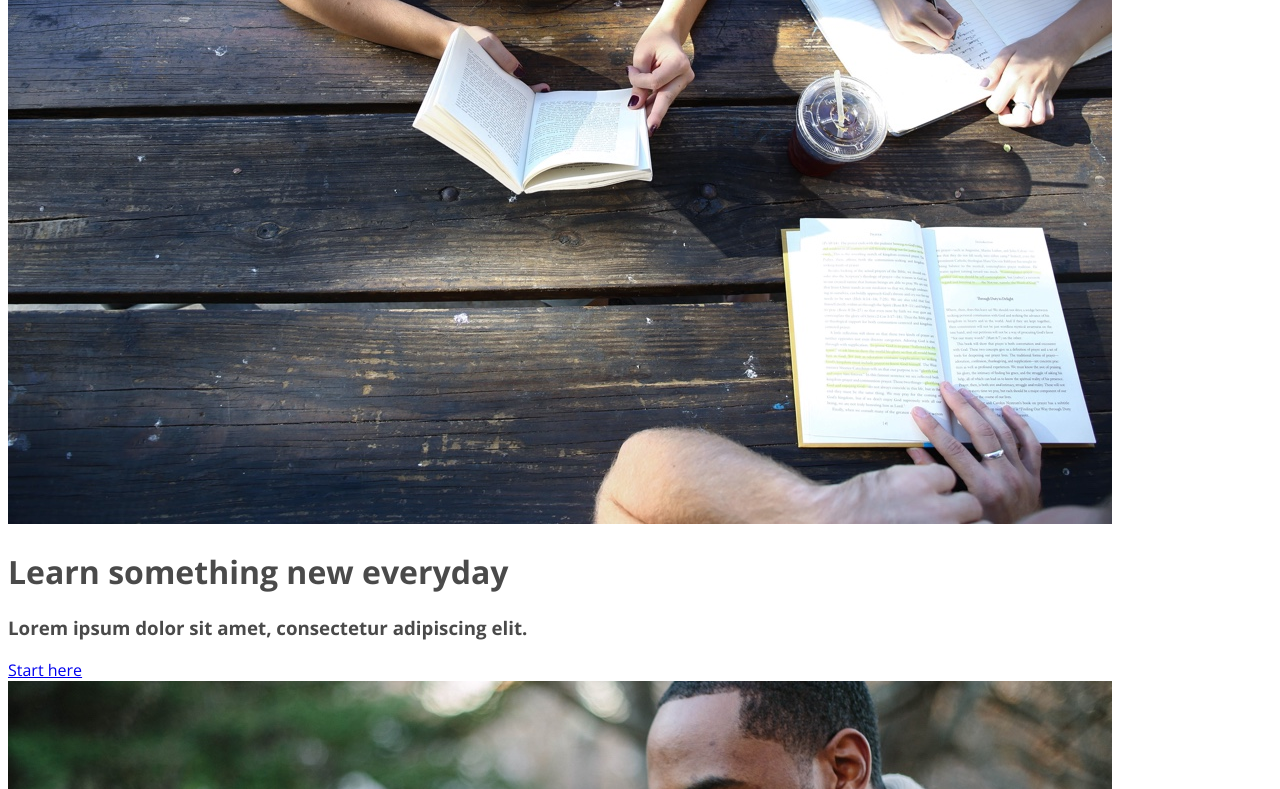
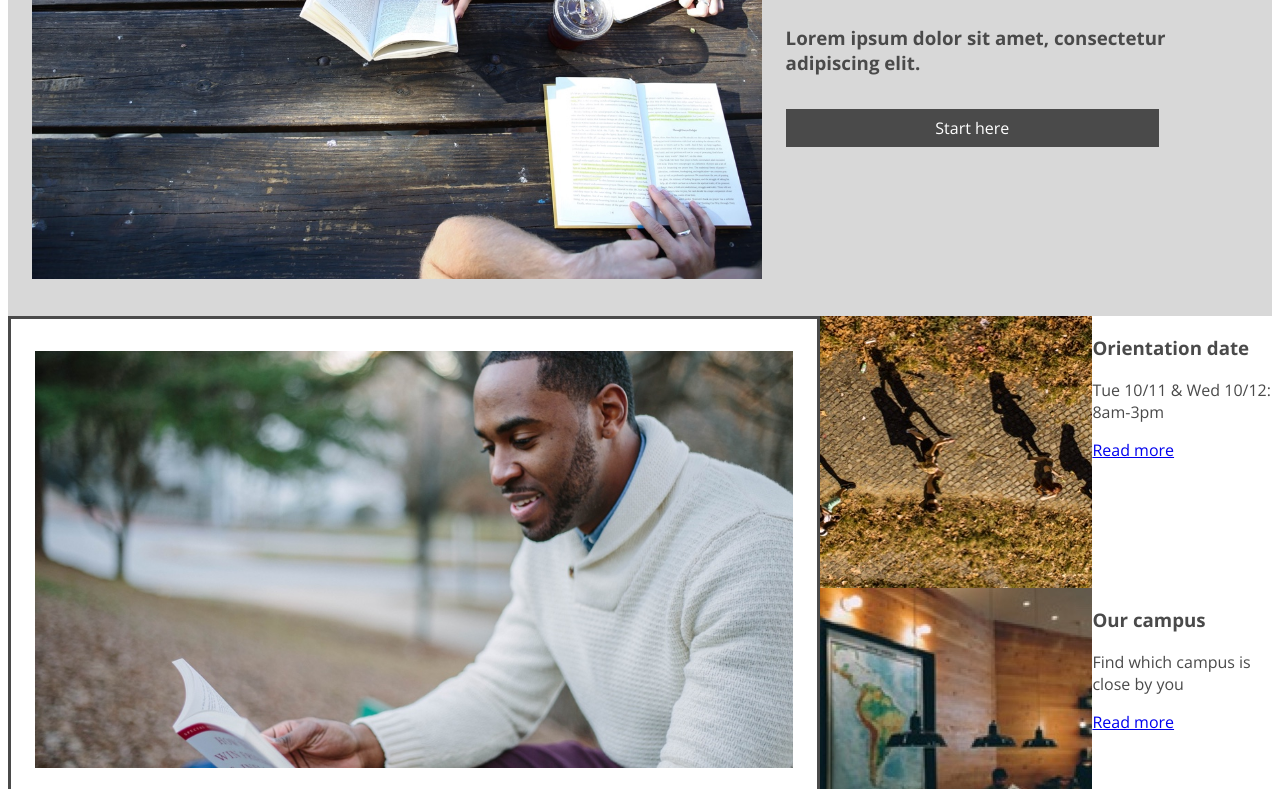
Before and after one commit to BenceUjlaki/ColmarAcademy, a plain HTML site: page index.html in a window 1280 px wide. Shown: the part 364-1153 px from the top of the page. Drawn offline with nearby package versions, Linux system fonts and the light colour scheme.

Commit message:
Add banner section css v1

```diff
--- a/index.html
+++ b/index.html
@@ -1,10 +1,11 @@
 <!DOCTYPE html>
 <html>
   <head>
-    <title>Colmar Academy</title>
+    <link href="https://fonts.googleapis.com/css?family=Open+Sans:400,700" rel="stylesheet">
     <link rel="stylesheet" href="./resources/css/reset.css" type="text/css">
     <link rel="stylesheet" href="./resources/css/style.css" type="text/css">
-    <link href="https://fonts.googleapis.com/css?family=Open+Sans:400,700" rel="stylesheet">
+
+    <title>Colmar Academy</title>
   </head>
   <body>
     <!-- Header section -->
@@ -27,7 +28,7 @@
         <div class="hero-image">
           <img src="./resources/images/banner.jpg" alt="Learn something new everyday">
         </div>
-        <div class="banner container">
+        <div class="text-container">
           <h1>Learn something new everyday</h1>
           <h3>Lorem ipsum dolor sit amet, consectetur adipiscing elit.</h3>
           <a class="big-cta" href="#">Start here</a>
--- a/resources/css/style.css
+++ b/resources/css/style.css
@@ -10,7 +10,6 @@ html {
   top: 4rem; /* To offset for fixed header. */
 }
 
-/* Header section */
 
 header {
   display: flex;
@@ -46,3 +45,56 @@ nav a {
   text-decoration: none;
   color: #4a4a4a;
 }
+
+/* Banner section */
+
+.main-banner {
+  display: flex;
+  padding: 2rem 1.5rem;
+  background-color: #d8d8d8;
+}
+
+.hero-image {
+  max-width: 60%;
+}
+
+.hero-image img {
+  width: 100%;
+}
+
+.text-container {
+  display: flex;
+  flex-direction: column;
+  justify-content: center;
+  margin-left: 1.5rem;
+}
+
+.big-cta {
+  text-align: center;
+  text-decoration: none;
+  color: white;
+  background-color: #4a4a4a;
+  padding: 0.5rem 3rem;
+  max-width: 60%;
+  margin-top: 1rem;
+}
+
+/* Featured news section */
+
+.featured-news {
+  display: flex;
+}
+
+.lead-article {
+  max-width: 60%;
+  border: solid;
+  padding: 2rem 1.5rem;
+}
+
+.lead-article img {
+  width: 100%;
+}
+
+.content-item {
+  display: flex;
+}
```
